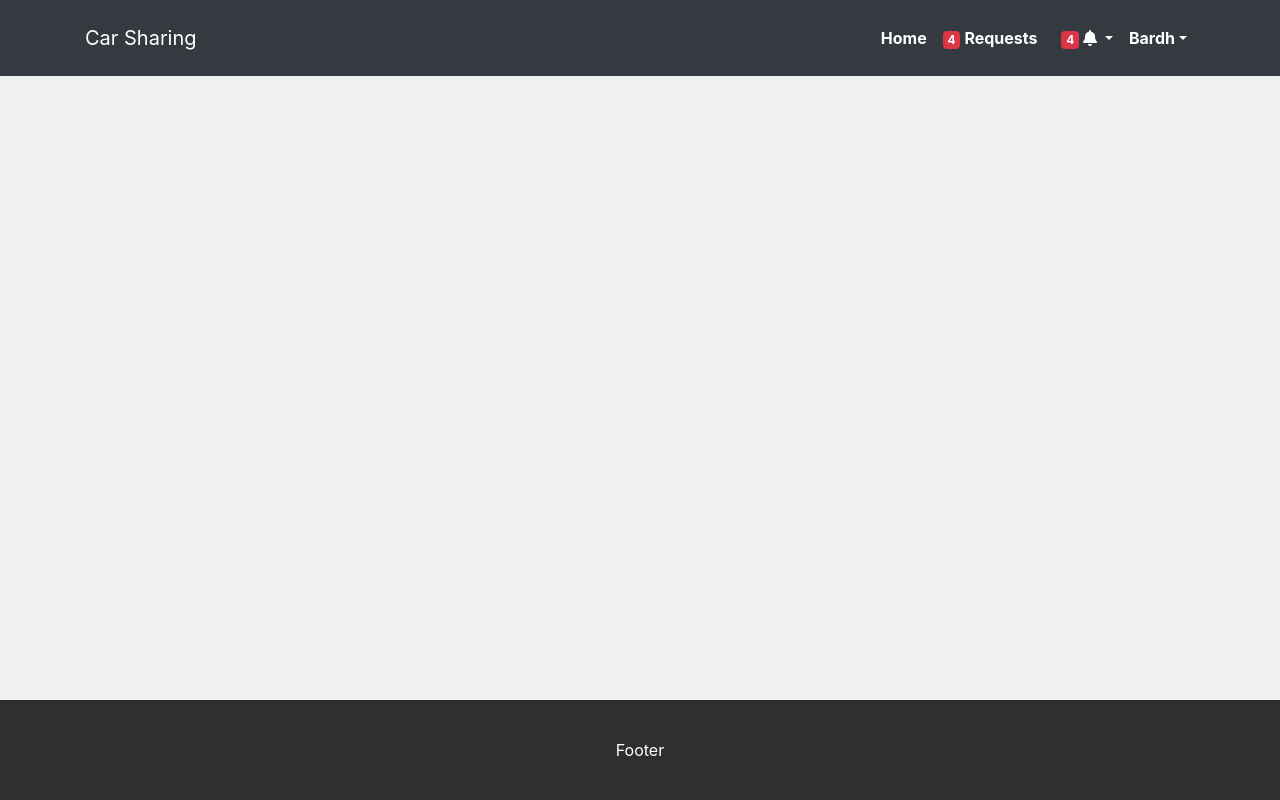
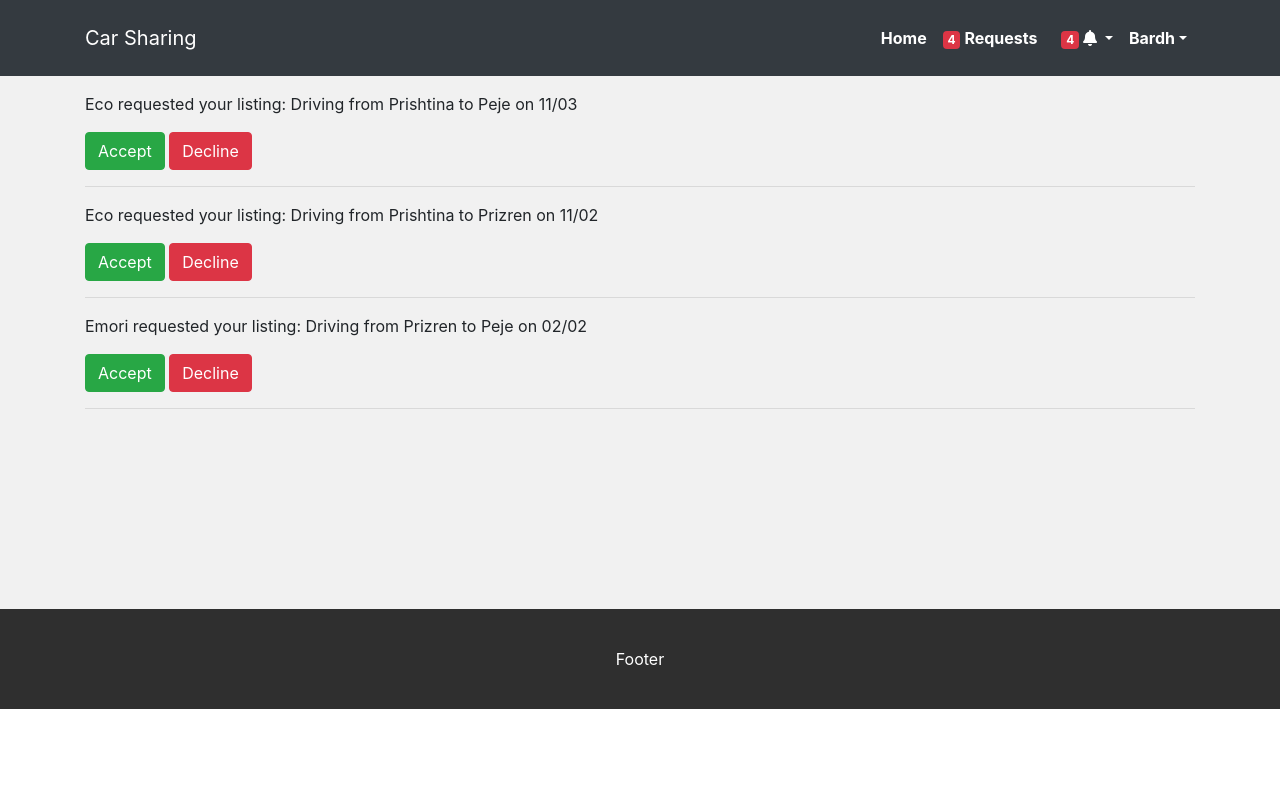
Before and after one commit to donikatomi/car-sharing, a Flask app: page /requests in a window 1280 px wide. Run offline with Flask 2, Linux system fonts and the light colour scheme; a user stored in the database is signed in; data comes from the database, SQL or seed files in the repository; both versions use the stored data as it was after the commit; some libraries are stand-ins or nearby versions.

Commit message:
added requests module

```diff
--- a/controller_functions.py
+++ b/controller_functions.py
@@ -5,6 +5,8 @@ from flask_bcrypt import Bcrypt
 from datetime import datetime
 app.secret_key = 'secret'
 bcrypt = Bcrypt(app)
+
+from sqlalchemy import text
 
 
 def landing_page():
@@ -54,19 +56,27 @@ def profile_dashboard():
     if 'user_id' not in session:
         return redirect('/')
     logged_in_user = User.query.filter_by(id=session['user_id']).first_or_404("Not logged in")
-    # existing_user = User.query.get(session['user_id'])
-    # listings=Listing.query.all()
-    # for single_listing in listings:
-    #     single_listing.users_request_this_listing.all()
-    #     print(single_listing.users_request_this_listing.all())
-    #     db.session.commit()
-    #     if single_listing.users_request_this_listing.all():
-    #         count += 1
     return render_template("profile_dashboard.html", logged_in_user=logged_in_user)
 
 def requests():
+    sql = text('select l.*, l.date as ldate, strftime("%m", l.date) as month, strftime("%d", l.date) as day, u.first_name as requester_name, u.last_name as requester_lastname, u.id as requester_id from  listings l join requests r on l.id = r.listing_id join users u on r.user_id = u.id Where l.user_id = 2 order by l.date desc')
+    listings = db.engine.execute(sql)
+    # for listing in listings:
+    #     date_time_obj = datetime.strptime(listing.ldate, '%Y-%m-%d %H:%M:%S.%f')
+        # listing.month = date_time_obj.strftime("%B")
+        # listing.day = date_time_obj.day
+
+
+    # count=0
     logged_in_user = User.query.filter_by(id=session['user_id']).first_or_404("Not logged in")
-    listings = Listing.query.filter_by(user_id=session['user_id']).all()
+    # listings = Listing.query.filter_by(user_id=session['user_id']).all()
+    # users = []
+    # for listing in listings:
+    #     listing.users_request_this_listing.all()
+    #     db.session.commit()
+    #     users.append(listing.users_request_this_listing.all())
+    #     users_request_this_listing.first_name
+    # count = len(users)
 
     return render_template("requests.html", logged_in_user=logged_in_user, listings=listings)
 
@@ -81,6 +91,14 @@ def create_listing():
     db.session.add(new_listing)
     db.session.commit()
     return redirect('/profile')
+
+def my_lisitngs():
+    logged_in_user = User.query.filter_by(id=session['user_id']).first_or_404("Not logged in")
+    listings = Listing.query.filter(Listing.user_id==session['user_id']).all()
+    for listing in listings:
+        listing.month = listing.date.strftime("%B")
+        listing.day = listing.date.day
+    return render_template("user_listings.html", listings=listings, logged_in_user=logged_in_user)
 
 def searchListing():
     if ('user_id' in session):
@@ -111,9 +129,9 @@ def details(listing_id):
 
 def request_listing(listing_id, methods=['POST']):
     if request:
-        existing_user = User.query.get(session['user_id'])
+        logged_in_user = User.query.get(session['user_id'])
         existing_listing = Listing.query.get(listing_id)
-        existing_listing.users_request_this_listing.append(existing_user)
+        existing_listing.users_request_this_listing.append(logged_in_user)
         db.session.commit()
     return redirect(f'/{listing_id}/details')
 
--- a/routes.py
+++ b/routes.py
@@ -2,7 +2,7 @@ from flask import Flask
 from config import app
 from controller_functions import (landing_page, register, on_register, on_login, logout,
 profile_dashboard, create_listing, on_like, on_unlike, on_details, destroy, edit, update,
-all_users, on_follow, on_unfollow, login, searchListing, details, request_listing, requests)
+all_users, on_follow, on_unfollow, login, searchListing, details, request_listing, requests, my_lisitngs)
 
 app.add_url_rule("/", view_func=landing_page)
 app.add_url_rule("/register", view_func=register)
@@ -16,6 +16,7 @@ app.add_url_rule("/search", view_func=searchListing, methods=['GET'])
 app.add_url_rule("/<int:listing_id>/details", view_func=details)
 app.add_url_rule("/<int:listing_id>/request_listing", view_func=request_listing, methods=['POST'])
 app.add_url_rule("/requests", view_func=requests)
+app.add_url_rule("/my-listings", view_func=my_lisitngs)
 
 
 app.add_url_rule("/tweets/<int:tweet_id>/add_like", view_func=on_like)
--- a/static/css/style.css
+++ b/static/css/style.css
@@ -1,6 +1,5 @@
-body{
+#wrapper{
   background-color: #f1f1f1;
-  min-height: 100%;
 }
 .full-rel-left{
   width: 100%;
@@ -18,7 +17,8 @@ body{
   color: #fff;
   font-weight: bolder;
 }
-#main{
+
+#banner{
   height: 25em;
   background-image: url("../img/traveling.jpeg");
   background-position: center; /* Center the image */
@@ -53,6 +53,5 @@ div.content-height{
   display: flex;
   align-items: center;
   justify-content: center;
-  position: fixed;
-  bottom: 0;
+  margin-top: 200px;
 }
--- a/templates/includes/footer.html
+++ b/templates/includes/footer.html
@@ -4,7 +4,7 @@
 <footer class="page-footer" id="footer">
     Footer
 </footer>
-
+</div>
 <script src="https://code.jquery.com/jquery-3.3.1.slim.min.js"
     integrity="sha384-q8i/X+965DzO0rT7abK41JStQIAqVgRVzpbzo5smXKp4YfRvH+8abtTE1Pi6jizo"
     crossorigin="anonymous"></script>
--- a/templates/includes/header.html
+++ b/templates/includes/header.html
@@ -11,7 +11,7 @@
     <link rel="stylesheet" type="text/css" href="{{ url_for('static', filename='css/style.css') }}">
     <title>Car Sharing</title>
 </head>
-
+<div id="wrapper">
 <body>
     <div id="header" class="full-rel-left">
         <nav class="navbar navbar-expand-lg navbar-dark">
@@ -49,7 +49,7 @@
                             <a class="nav-link dropdown-toggle" data-toggle="dropdown" href="#" role="button"
                                 aria-haspopup="true" aria-expanded="false">{{logged_in_user.first_name}}</a>
                             <div class="dropdown-menu">
-                                <a class="dropdown-item" href="#">My Listings</a>
+                                <a class="dropdown-item" href="/my-listings">My Listings</a>
                                 <a class="dropdown-item" href="/profile">Add Listing</a>
                                 <a class="dropdown-item" href="/">Search Listing</a>
                                 <div class="dropdown-divider"></div>
--- a/templates/index.html
+++ b/templates/index.html
@@ -1,6 +1,6 @@
 {% include 'includes/header.html' %}
-
-    <div id="main">
+<div id="main">
+    <div id="banner">
         <form action="/search" method="get" class="form-inline">
             <input type="text" class="form-control form-control-lg mb-2 mr-sm-2 col-sm-5" name="from"
                 placeholder="Traveling From..">
@@ -20,5 +20,5 @@
             {% endfor %}
         </div>
     </div>
-
+</div>
 {% include 'includes/footer.html' %}
--- a/templates/requests.html
+++ b/templates/requests.html
@@ -3,8 +3,8 @@
 
 <div class="container my-3 content-height">
     {% for listing in listings %}
-    <p>User requested your listing: Driving from Prishtina to Prizren on 15 March</p>
-    <a href="/{{listing.id}}/accept" class="btn btn-success">Accept</a>
+    <p>{{listing.requester_name}} requested your listing: {{listing.description}} on {{listing.day}}/{{listing.month}} </p>
+    <a href="/{{listing.id}}/accept/{{listing.requester_id}}" class="btn btn-success">Accept</a>
     <a href="/{{listing.id}}/decline" class="btn btn-danger">Decline</a>
     <hr>
     {% endfor %}
```
Also changed, not shown: templates/user_listings.html (added, +18 -0 lines), car_sharing.db.
